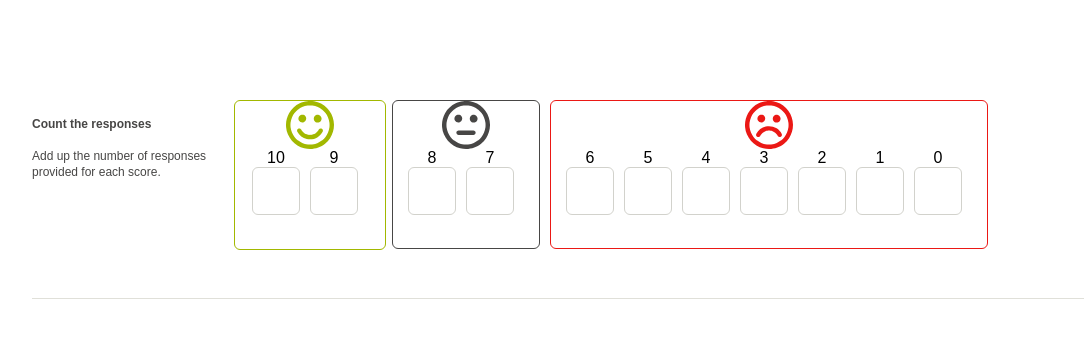
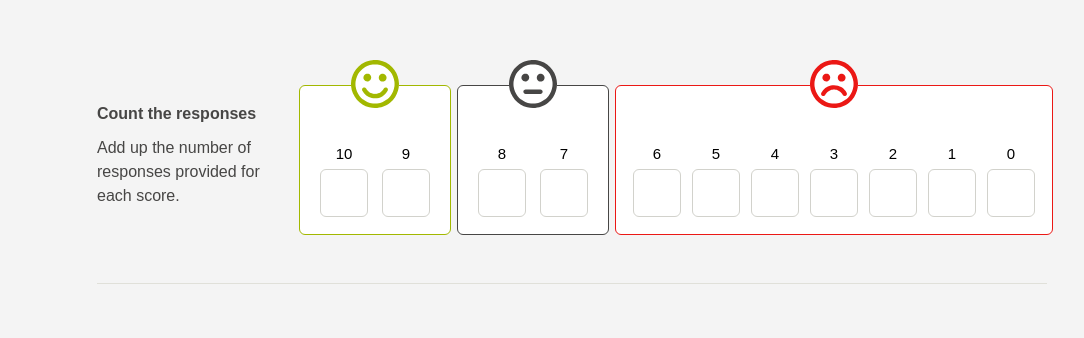
Before and after one commit to nickkpoon/NPS_UI, a React (Create React App) app: page / in a window 1280 px wide. Shown: the top 338 px of the page, without its empty margins (68-1152 px from the left). Built offline with nearby package versions, Linux system fonts and the light colour scheme.

Commit message:
styling update

```diff
--- a/src/Components/Parent.js
+++ b/src/Components/Parent.js
@@ -2,8 +2,8 @@ import React from "react";
 import Child from "./Child";
 
 const Parent = ({ handleClick }) => (
-
-    <div class="nps-container">
+<div class="nps_section">
+    <div class="container">
         <div class="calc">
             <div class="row-1">
                 <div class="column_1">
@@ -17,13 +17,13 @@ const Parent = ({ handleClick }) => (
                         <div class="smiley_face"></div>
                         <div class="both-group-total">
                             <div class="group-total">
-                                <div class="_10">10</div>
+                                <div class="input_number">10</div>
                                 <div>
                                     <Child name="10" handleClick={(e) => handleClick(10, e.target.valueAsNumber)} />
                                 </div>
                             </div>
                             <div class="group-total">
-                                <div class="_9">9</div>
+                                <div class="input_number">9</div>
                                 <div>
                                     <Child name="9" handleClick={(e) => handleClick(9, e.target.valueAsNumber)} />
                                 </div>
@@ -37,13 +37,13 @@ const Parent = ({ handleClick }) => (
                         <div class="neutral_face"></div>
                         <div class="both-group-total">
                             <div class="group-total">
-                                <div class="_8">8</div>
+                                <div class="input_number">8</div>
                                 <div>
                                     <Child name="8" handleClick={(e) => handleClick(8, e.target.valueAsNumber)} />
                                 </div>
                             </div>
                             <div class="group-total">
-                                <div class="_7">7</div>
+                                <div class="input_number">7</div>
                                 <div>
                                     <Child name="7" handleClick={(e) => handleClick(7, e.target.valueAsNumber)} />
                                 </div>
@@ -57,43 +57,43 @@ const Parent = ({ handleClick }) => (
                         <div class="sad_face"></div>
                         <div class="both-group-total">
                             <div class="group-total">
-                                <div class="_6">6</div>
+                                <div class="input_number">6</div>
                                 <div>
                                     <Child name="6" handleClick={(e) => handleClick(6, e.target.valueAsNumber)} />
                                 </div>
                             </div>
                             <div class="group-total">
-                                <div class="_5">5</div>
+                                <div class="input_number">5</div>
                                 <div>
                                     <Child name="5" handleClick={(e) => handleClick(5, e.target.valueAsNumber)} />
                                 </div>
                             </div>
                             <div class="group-total">
-                                <div class="_5">4</div>
+                                <div class="input_number">4</div>
                                 <div>
                                     <Child name="4" handleClick={(e) => handleClick(4, e.target.valueAsNumber)} />
                                 </div>
                             </div>
                             <div class="group-total">
-                                <div class="_5">3</div>
+                                <div class="input_number">3</div>
                                 <div>
                                     <Child name="3" handleClick={(e) => handleClick(3, e.target.valueAsNumber)} />
                                 </div>
                             </div>
                             <div class="group-total">
-                                <div class="_5">2</div>
+                                <div class="input_number">2</div>
                                 <div>
                                     <Child name="2" handleClick={(e) => handleClick(2, e.target.valueAsNumber)} />
                                 </div>
                             </div>
                             <div class="group-total">
-                                <div class="_5">1</div>
+                                <div class="input_number">1</div>
                                 <div>
                                     <Child name="1" handleClick={(e) => handleClick(1, e.target.valueAsNumber)} />
                                 </div>
                             </div>
                             <div class="group-total">
-                                <div class="_5">0</div>
+                                <div class="input_number">0</div>
                                 <div>
                                     <Child name="0" handleClick={(e) => handleClick(0, e.target.valueAsNumber)} />
                                 </div>
@@ -105,6 +105,7 @@ const Parent = ({ handleClick }) => (
             </div>
         </div>
     </div>
+</div>
 );
 
 export default Parent;
--- a/src/styles/styles.css
+++ b/src/styles/styles.css
@@ -1,6 +1,32 @@
 
-.nps-container {
-    margin: 100px;
+h4 {
+    margin: 0px 0px 10px 0px;
+}
+
+p {
+    margin: 10px 0px 10px 0px;
+
+}
+
+.nps_section {
+    width: 100vw;
+    height: 834px;
+    background: #F4F4F4;
+    padding-top: 85px;
+    padding-bottom: 85px;
+}
+
+.container {
+    width: 950px;
+    margin-right: auto;
+    margin-left: auto;
+
+}
+
+
+
+.calc {
+
 }
 
 .row-1 {
@@ -11,6 +37,8 @@
     padding-bottom: 48px;
     margin-bottom: 47px;
     border-bottom: 1px solid #e0e0d9;
+    -webkit-box-align: center;
+    -webkit-align-items: center;
   }
 
 .nps_text {
@@ -18,11 +46,12 @@
     font-family: Arial;
     font-style: normal;
     font-weight: normal;
-    font-size: 12px;
-    line-height: 16px;
+    font-size: 16px;
+    line-height:24px;
     /* or 150% */
     color: #474645;
     text-align:left;
+    color: #474645;
 }
 
 .column_1{
@@ -42,6 +71,7 @@
 
 .column_4{
     width: 438px;
+
 }
 
 .nps_promotor {
@@ -51,11 +81,14 @@
     border: 1.5px solid #A2B800;
     box-sizing: border-box;
     border-radius: 6px;
+    padding: 10px 10px 22px 10px;
+}
 
 
-}
 
 .smiley_face {
+    position: relative;
+    top: -36px;
     margin: 0 auto;
     width: 48px;
     height: 48px;
@@ -64,25 +97,28 @@
 }
 
 .nps_neutral {
-    width: 148px;
-    height: 149px;
+    width: 152px;
+    height: 150px;
     background: #FFFFFF;
     border: 1.5px solid #474645;
     box-sizing: border-box;
     border-radius: 6px;
-
+    padding: 10px 10px 22px 10px;
 }
 
 .nps_detractor {
     width: 438px;
-    height: 149px;
+    height: 150px;
     background: #FFFFFF;
     border: 1.5px solid #EB1815;
     box-sizing: border-box;
     border-radius: 6px;
+    padding: 10px 10px 22px 10px;
 }
 
 .neutral_face {
+    position: relative;
+    top: -36px;
     margin: 0 auto;
     width: 48px;
     height: 48px;
@@ -91,6 +127,8 @@
 }
 
 .sad_face {
+    position: relative;
+    top: -36px;
     margin: 0 auto;
     width: 48px;
     height: 48px;
@@ -104,17 +142,34 @@
     display: -webkit-flex;
     display: -ms-flexbox;
     display: flex;
-    -webkit-justify-content: space-around;
     -ms-flex-pack: distribute;
-    justify-content: space-around;
     text-align: center;
-    justify-content: center;
+    justify-content: space-evenly;
 }
 
 .group-total {
-    margin-right: 10px;
+
+    display: flex;
+    margin-left: 4px;
+    margin-right: 4px;
     margin-bottom: 24px;
+    -webkit-box-orient: vertical;
+    -webkit-box-align: center;
+    -webkit-flex-direction: column;
+    -webkit-align-items: center;
 
+}
+
+.input_number {
+    margin-bottom: 5px;
+    font-family: Arial;
+    font-style: normal;
+    font-weight: normal;
+    font-size: 15px;
+    line-height: 20px;
+    /* identical to box height, or 180% */
+
+    text-align: center;
 }
 
 .input-field {
@@ -125,5 +180,16 @@ border: 1.5px solid #D2D2CC;
     box-sizing: border-box;
     border-radius: 6px;
     text-align: center;
+}
 
+/* Chrome, Safari, Edge, Opera */
+input::-webkit-outer-spin-button,
+input::-webkit-inner-spin-button {
+  -webkit-appearance: none;
+  margin: 0;
 }
+
+/* Firefox */
+input[type=number] {
+  -moz-appearance: textfield;
+}
```
Lines whose indentation alone changed are shown as unchanged.
